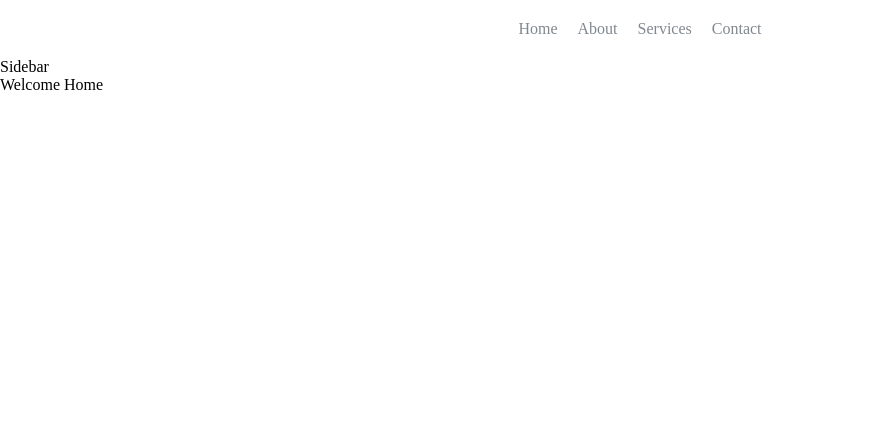
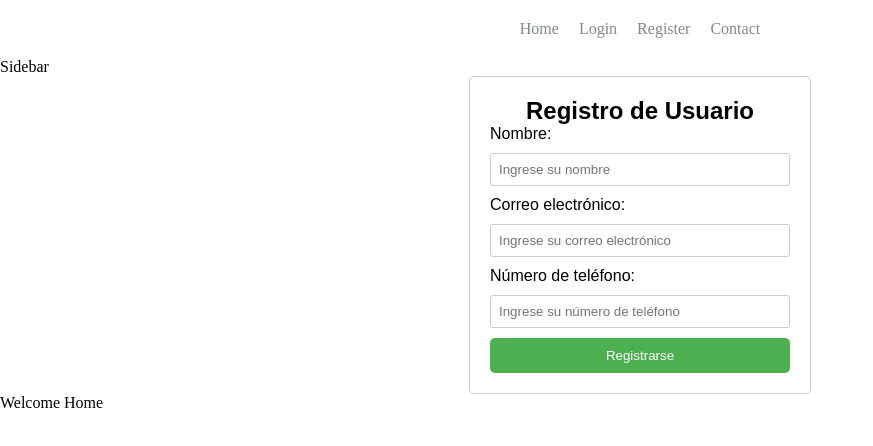
Before and after one commit to DaniloJ0/Final_Frontend-Subject, a React (Create React App) app in the folder app/: page / in a window 1280 px wide. Shown: the top 446 px of the page, without its empty margins (0-873 px from the left). Built offline with nearby package versions, Linux system fonts and the light colour scheme.

Commit message:
register 1.0

```diff
--- a/app/src/components/navbar/NavBar.jsx
+++ b/app/src/components/navbar/NavBar.jsx
@@ -6,8 +6,8 @@ function NavBar() {
     <nav>
        <ul>
         <li><a>Home</a></li>
-        <li><a>About</a></li>
-       <li><a>Services</a></li>
+        <li><a>Login</a></li>
+       <li><a>Register</a></li>
        <li><a>Contact</a></li>
       </ul>
     </nav>
--- a/app/src/pages/home/Home.jsx
+++ b/app/src/pages/home/Home.jsx
@@ -2,14 +2,17 @@ import React from 'react'
 import NavBar from '../../components/navbar/NavBar'
 import Sidebar from '../../components/sidebar/Sidebar'
 import './home.css'
+import Register from '../register/Register'
 
 function Home() {
   return (
     <>
       <NavBar />
       <Sidebar />
+      <Register/>
       <div>Welcome Home</div>
     </>
+
   )
 }
 
--- a/app/src/pages/register/Register.jsx
+++ b/app/src/pages/register/Register.jsx
@@ -1,9 +1,25 @@
 import React from 'react'
 import "./register.css"
+import NavBar from '../../components/navbar/NavBar'
 
 function Register() {
   return (
-    <div>Register</div>
+    <>
+      <form className="register" action="registro" method="post">
+        <h2>Registro de Usuario</h2>
+
+        <label htmlFor="nombre">Nombre:</label>
+        <input type="text" id="nombre" name="nombre" required placeholder="Ingrese su nombre" />
+
+        <label htmlFor="correo">Correo electrónico:</label>
+        <input type="email" id="correo" name="correo" required placeholder="Ingrese su correo electrónico" />
+
+        <label htmlFor="telefono">Número de teléfono:</label>
+        <input type="tel" id="telefono" name="telefono" required placeholder="Ingrese su número de teléfono" />
+
+        <input type="submit" value="Registrarse" />
+      </form>
+    </>
   )
 }
 
--- a/app/src/pages/register/register.css
+++ b/app/src/pages/register/register.css
@@ -1,5 +1,42 @@
-*{
+.register {
+    width: 300px;
+    margin: 0 auto;
+    padding: 20px;
+    border: 1px solid #ccc;
+    border-radius: 5px;
+    font-family: Arial, sans-serif;
+  }
 
-}
+  h2 {
+    text-align: center;
+  }
 
-/* Colocala el css que del componente, lo de arriba lo puedes quitar */
+  label {
+    display: block;
+    margin-bottom: 10px;
+  }
+
+  input[type="text"],
+  input[type="email"],
+  input[type="tel"] {
+    width: 100%;
+    padding: 8px;
+    border-radius: 3px;
+    border: 1px solid #ccc;
+    box-sizing: border-box;
+    margin-bottom: 10px;
+  }
+
+  input[type="submit"] {
+    width: 100%;
+    padding: 10px;
+    background-color: #4CAF50;
+    color: white;
+    border: none;
+    border-radius: 5px;
+    cursor: pointer;
+  }
+
+  input[type="submit"]:hover {
+    background-color: #45a049;
+  }
```
